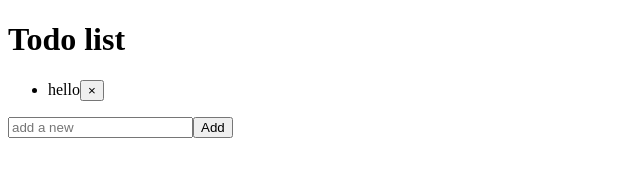
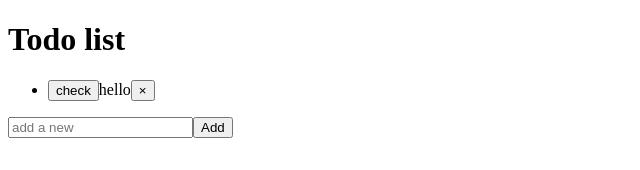
Before and after one commit to DzianisMakeichyk/todos, a React (Create React App) app: page / in a window 1280 px wide. Shown: the top 170 px of the page, without its empty margins (0-640 px from the left). Built offline with nearby package versions, Linux system fonts and the light colour scheme.

Commit message:
add remove / mark

```diff
--- a/src/App.js
+++ b/src/App.js
@@ -4,18 +4,69 @@ import TodoForm from './components/TodoForm'
 import TodoList from './components/TodoList'
 
 class App extends Component {
-  state = {
-    todoItems: [{index: 1, value: "hello", done: false}]
-  };
+  constructor (props) {
+    super(props);
+
+    this.state = {
+        todoItems: [{index: 1, value: "hello", done: false}]
+    };
+
+    this.addItem = this.addItem.bind(this);
+    this.removeItem = this.removeItem.bind(this);
+    this.markTodoDone = this.markTodoDone.bind(this);
+  }
+
+  addItem(todoItem) {
+    let todoItems = this.state.todoItems.slice();
+
+    todoItems.push({
+        index: this.state.todoItems.length,
+        value: todoItem.newItemValue,
+        done: false
+    });
+
+    this.setState({
+      todoItems: todoItems,
+    });
+  }
+
+  removeItem (itemIndex) {
+    this.setState({
+      todoItems: this.state.todoItems.filter(todoItem => todoItem.index !== itemIndex)
+    });
+
+    console.log('removeItem')
+
+    // this.state.todoItems.splice(itemIndex, 1);
+  }
+
+  markTodoDone(itemIndex) {
+    // this.setState({
+    //     todoItems: this.state.todoItems.filter(todoItem => todoItem)
+    // });
+    let todoItem = this.state.todoItems[itemIndex];
+    let todoItems = this.state.todoItems.slice();
+
+    todoItem.done = !todoItem.done;
+
+    this.setState({
+        todoItems: todoItems,
+    });
+
+    console.log(this.state.todoItems[itemIndex].done)
+  }
 
   render() {
     return (
       <div className="App">
         <TodoHeader />
 
-        <TodoList items={this.state.todoItems}/>
+        <TodoList items={this.state.todoItems}
+                  removeItem={this.removeItem}
+                  markTodoDone={this.markTodoDone}
+        />
 
-        <TodoForm />
+        <TodoForm  addItem={this.addItem}/>
       </div>
     );
   }
--- a/src/components/TodoForm/index.jsx
+++ b/src/components/TodoForm/index.jsx
@@ -11,6 +11,7 @@ class TodoForm extends React.Component {
         let newItemValue = input.value;
 
         if(newItemValue) {
+            this.props.addItem({newItemValue});
             input.value = '';
         }
     }
--- a/src/components/TodoList/index.jsx
+++ b/src/components/TodoList/index.jsx
@@ -3,10 +3,12 @@ import TodoListItem from '../TodoListItem'
 
 class TodoList extends React.Component {
     render () {
-        console.log(this.props)
         let items = this.props.items.map((item, index) => {
             return (
-                <TodoListItem key={index} item={item} index={index}/>
+                <TodoListItem key={index} item={item} index={index}
+                              removeItem={this.props.removeItem}
+                              markTodoDone={this.props.markTodoDone}
+                />
             );
         });
         return (
--- a/src/components/TodoListItem/index.jsx
+++ b/src/components/TodoListItem/index.jsx
@@ -8,18 +8,20 @@ class TodoListItem extends React.Component {
     }
 
     onClickClose() {
-        //
+        let index = parseInt(this.props.index);
+        this.props.removeItem(index);
     }
 
     onClickDone() {
-        //
+        let index = parseInt(this.props.index);
+        this.props.markTodoDone(index);
     }
 
     render () {
         return (
             <li className="list-group-item ">
                 <div>
-                    <span className="check-me" onClick={this.onClickDone}></span>
+                    <button className="check-me" onClick={this.onClickDone}>check</button>
                     {this.props.item.value}
                     <button type="button" className="close" onClick={this.onClickClose}>&times;</button>
                 </div>
```
